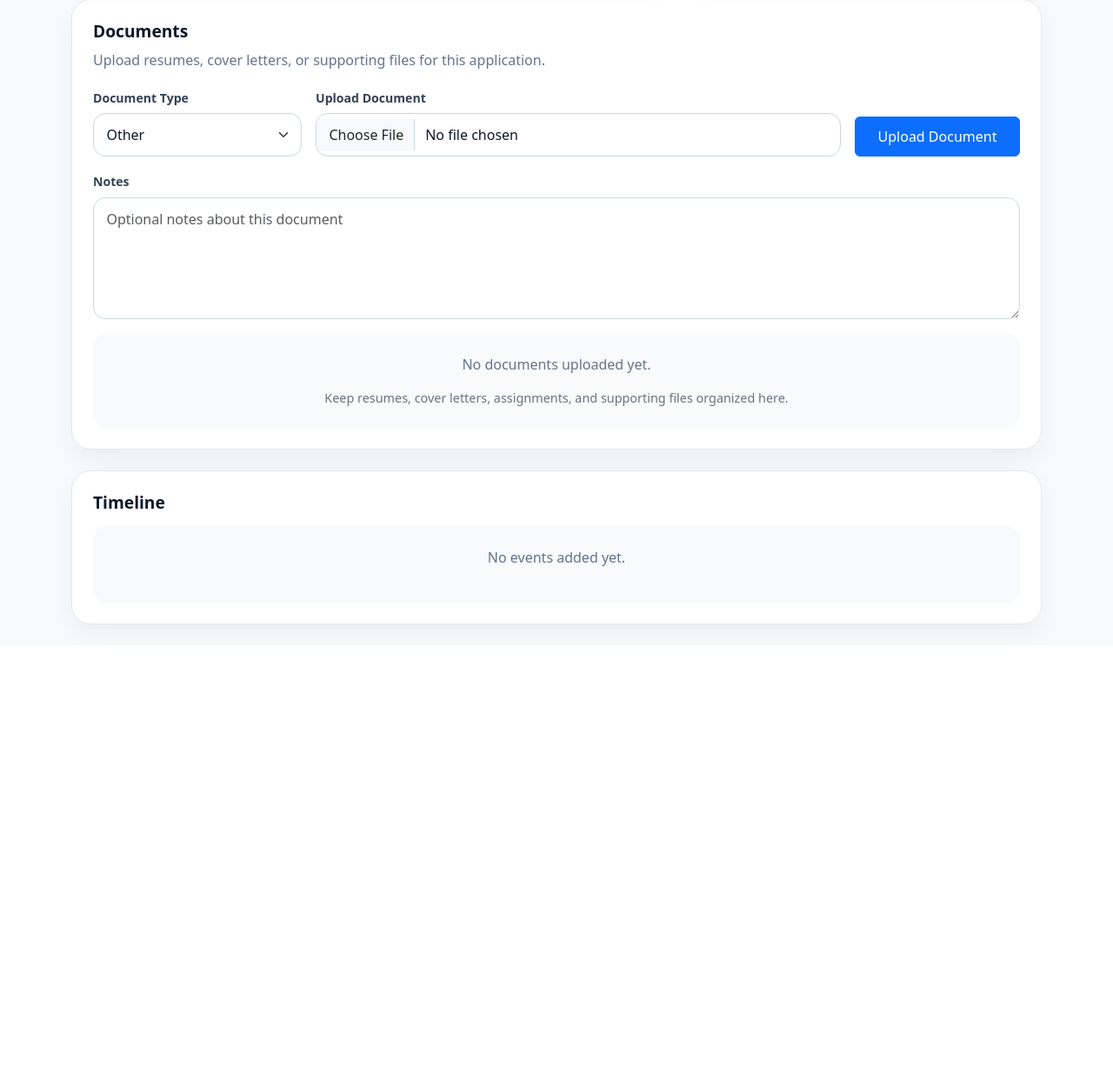
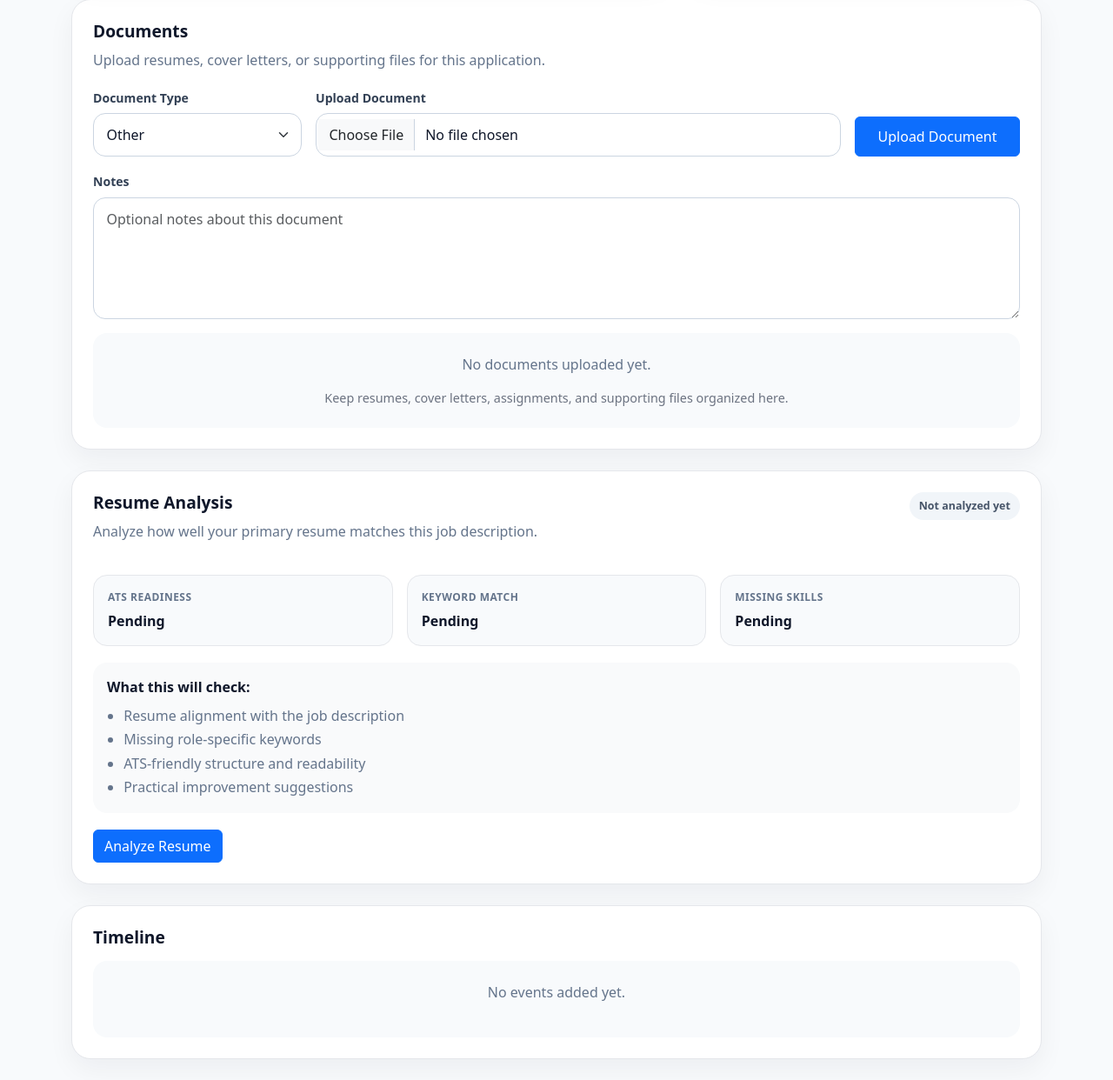
Before and after one commit to AtramAniket/career_os, a Flask app: template app/templates/applications/detail.html in a window 1280 px wide. Shown: the part 1061-2303 px from the top of the page at 87% size. Before the commit the page ends 1792 px from the top, so only its background shows below. Run offline with Flask 3, Linux system fonts and the light colour scheme; the template is opened without the code that fills it: values that come from a table or form of the project are taken from there, others are empty; some libraries are stand-ins or nearby versions.

Commit message:
added front-end for resume analysis

```diff
--- a/app/static/css/applications.css
+++ b/app/static/css/applications.css
@@ -745,3 +745,89 @@
 .primary-resume-empty strong {
   color: #0f172a;
 }
+
+.resume-analysis-card {
+  margin-top: 1.5rem;
+}
+
+.analysis-card-header {
+  display: flex;
+  justify-content: space-between;
+  gap: 1rem;
+  align-items: flex-start;
+  margin-bottom: 1rem;
+}
+
+.analysis-status-pill {
+  display: inline-flex;
+  align-items: center;
+  width: fit-content;
+  padding: 0.4rem 0.7rem;
+  border-radius: 999px;
+  font-size: 0.78rem;
+  font-weight: 700;
+  white-space: nowrap;
+}
+
+.analysis-status-pending {
+  background: #f1f5f9;
+  color: #475569;
+}
+
+.analysis-summary-grid {
+  display: grid;
+  grid-template-columns: repeat(3, 1fr);
+  gap: 1rem;
+  margin-top: 1.2rem;
+}
+
+.analysis-summary-item {
+  padding: 1rem;
+  border-radius: 16px;
+  background: #f8fafc;
+  border: 1px solid #e5e7eb;
+}
+
+.analysis-summary-item span {
+  display: block;
+  margin-bottom: 0.35rem;
+  font-size: 0.75rem;
+  font-weight: 800;
+  text-transform: uppercase;
+  letter-spacing: 0.04em;
+  color: #64748b;
+}
+
+.analysis-summary-item strong {
+  color: #0f172a;
+}
+
+.analysis-checklist {
+  margin: 1.2rem 0;
+  padding: 1rem;
+  border-radius: 16px;
+  background: #f9fafb;
+}
+
+.analysis-checklist p {
+  margin: 0 0 0.5rem;
+  font-weight: 700;
+  color: #0f172a;
+}
+
+.analysis-checklist ul {
+  margin: 0;
+  padding-left: 1.2rem;
+  color: #64748b;
+  line-height: 1.7;
+}
+
+@media (max-width: 768px) {
+  .analysis-card-header {
+    flex-direction: column;
+  }
+
+  .analysis-summary-grid {
+    grid-template-columns: 1fr;
+  }
+}
--- a/app/templates/applications/detail.html
+++ b/app/templates/applications/detail.html
@@ -333,6 +333,60 @@
     {% endif %}
   </div>
 
+  <div class="content-card resume-analysis-card mb-4">
+    <div class="analysis-card-header">
+      <div>
+        <h2>Resume Analysis</h2>
+        <p class="card-subtitle">
+          Analyze how well your primary resume matches this job description.
+        </p>
+      </div>
+
+      <span class="analysis-status-pill analysis-status-pending">
+        Not analyzed yet
+      </span>
+    </div>
+
+    <div class="analysis-summary-grid">
+      <div class="analysis-summary-item">
+        <span>ATS Readiness</span>
+        <strong>Pending</strong>
+      </div>
+
+      <div class="analysis-summary-item">
+        <span>Keyword Match</span>
+        <strong>Pending</strong>
+      </div>
+
+      <div class="analysis-summary-item">
+        <span>Missing Skills</span>
+        <strong>Pending</strong>
+      </div>
+    </div>
+
+    <div class="analysis-checklist">
+      <p>What this will check:</p>
+
+      <ul>
+        <li>Resume alignment with the job description</li>
+        <li>Missing role-specific keywords</li>
+        <li>ATS-friendly structure and readability</li>
+        <li>Practical improvement suggestions</li>
+      </ul>
+    </div>
+
+    <form
+      method="POST"
+      action="{{ url_for('resume_analysis.analyze', application_id=application.id) }}"
+    >
+      {{ delete_form.hidden_tag() }}
+
+      <button type="submit" class="btn btn-primary">
+        Analyze Resume
+      </button>
+    </form>
+  </div>
+
   <div class="content-card timeline-card">
     <h2>Timeline</h2>
 
```
Also changed, not shown: app/routes/resume_analysis.py (+6 -6 lines).
